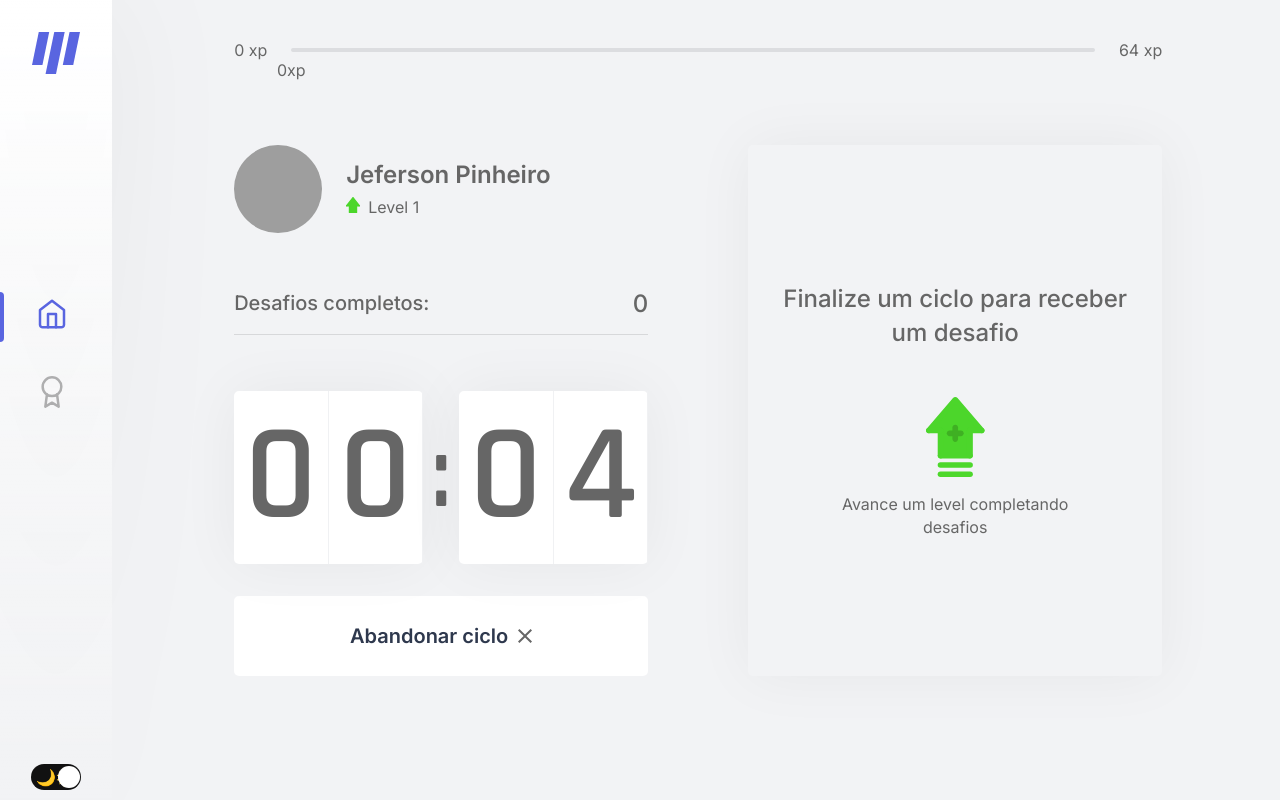
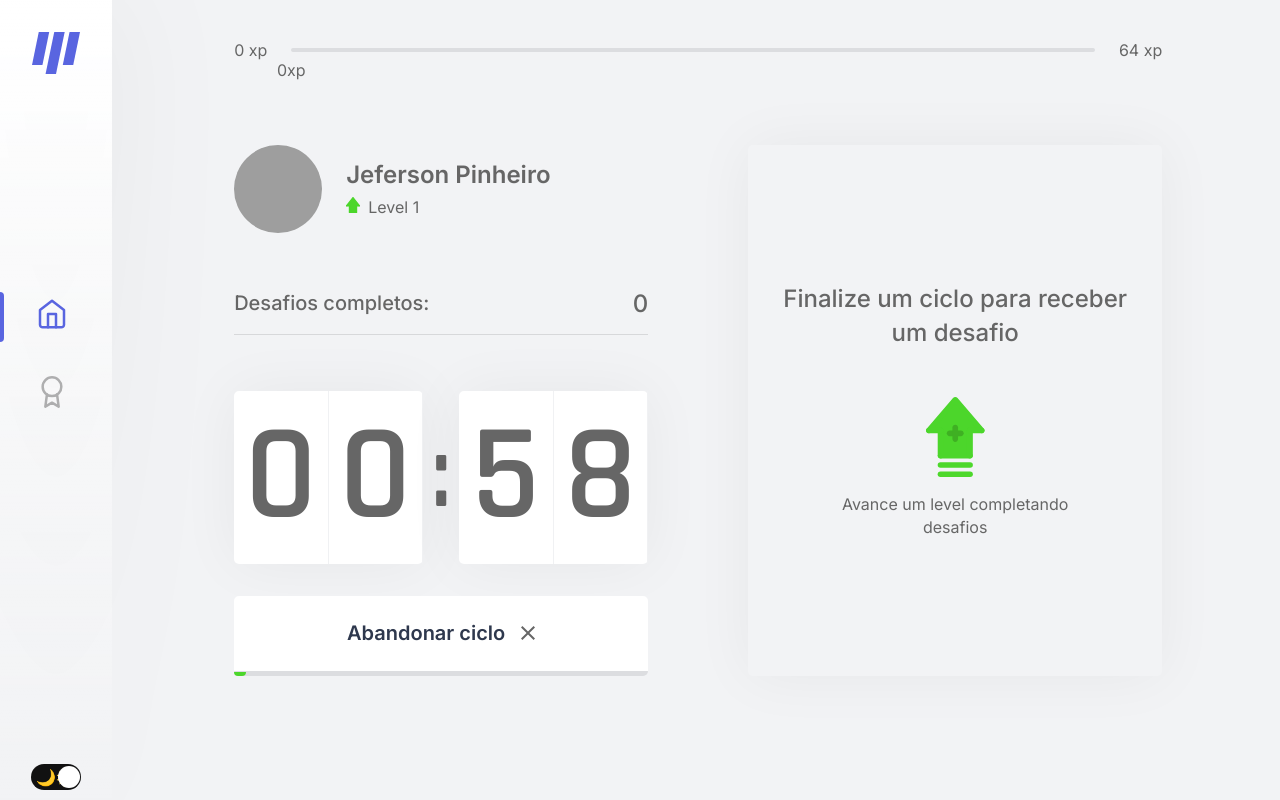
Before and after one commit to ojeffpinheiro01/move-it, a Next.js app: page / in a window 1280 px wide. Both pictures are taken after a click on the button "Iniciar ciclo". Built offline with nearby package versions, Linux system fonts and the light colour scheme; grey boxes are pictures that could not be loaded.

Commit message:
animação no bota~o de abandonar ciclo

```diff
--- a/src/components/Countdown.tsx
+++ b/src/components/Countdown.tsx
@@ -10,12 +10,12 @@ export function Countdown() {
         hasFinished,
         isActive,
         startCountdown,
-        resetCountdown
+        resetCountdown,
+        percentTime
     } = useContext(CountdownContext)
 
     const [minuteLeft, minuteRight] = String(minutes).padStart(2, '0').split('');
     const [secondLeft, secondRight] = String(seconds).padStart(2, '0').split('');
-
 
     return (
         <div>
@@ -43,6 +43,7 @@ export function Countdown() {
                                 onClick={resetCountdown}>
                                 Abandonar ciclo
                                 <img src='/icons/cancel.svg' alt="abandonar" className={styles.icon} />
+                                <span className={styles.loading} style={{ width: `${percentTime}%` }} ></span>
                             </button>
                         ) : <button type='button'
                             className={styles.countdownButton}
--- a/src/contexts/CountdownContext.tsx
+++ b/src/contexts/CountdownContext.tsx
@@ -1,29 +1,36 @@
 import { createContext, ReactNode, useContext, useEffect, useState } from "react";
 import { ChallengesContext } from "./ChallengesContext";
 
-interface CountdownProviderProps {
-    children: ReactNode
-  }
+let countdownTimeout: NodeJS.Timeout;
 
 interface CountdownContextData {
+    isActive: boolean,
+    hasFinished: boolean,
     minutes: number,
     seconds: number,
-    hasFinished: boolean,
-    isActive: boolean,
+    percentTime: number,
     startCountdown: () => void,
     resetCountdown: () => void,
 }
 
+interface CountdownProviderProps {
+    children: ReactNode
+}
+
 export const CountdownContext = createContext({} as CountdownContextData)
 
-let countdownTimeout: NodeJS.Timeout;
+export function CountdownProvider({ children }: CountdownProviderProps) {
+    const { startNewChallenge } = useContext(ChallengesContext)
 
-export function CountdownProvider({ children }: CountdownProviderProps){
-    const { startNewChallenge } = useContext(ChallengesContext)
-    const [time, setTime] = useState(0.1 * 60);
+    const timeInMinutes = 1
+
+
+    const [time, setTime] = useState(timeInMinutes * 60);
     const [isActive, setIsActive] = useState(false);
     const [hasFinished, setHasFinished] = useState(false);
 
+    // let percentTime = Math.floor((time * 100) / (timeInMinutes * 60))
+    let percentTime = Math.floor(100+((time/(timeInMinutes * 60)*(-100))))
 
     const minutes = Math.floor(time / 60);
     const seconds = time % 60;
@@ -33,13 +40,13 @@ export function CountdownProvider({ children }: CountdownProviderProps){
     }
     function resetCountdown() {
         clearTimeout(countdownTimeout)
-        setIsActive(false);
-        setTime(0.1 * 60)
+        setIsActive(false)
         setHasFinished(false)
+        setTime(timeInMinutes * 60)
     }
 
     useEffect(() => {
-        if (isActive && time > 0) {
+        if(isActive && time > 0) {
             countdownTimeout = setTimeout(() => {
                 setTime(time - 1);
             }, 1000);
@@ -50,16 +57,16 @@ export function CountdownProvider({ children }: CountdownProviderProps){
         }
     }, [isActive, time]);
 
-
     return (
         <CountdownContext.Provider value={{
+            isActive,
+            hasFinished,
             minutes,
             seconds,
-            hasFinished,
-            isActive,
             startCountdown,
-            resetCountdown
-         }} >
+            resetCountdown,
+            percentTime,
+        }}>
             {children}
         </CountdownContext.Provider>
     )
--- a/src/styles/components/Countdown.module.css
+++ b/src/styles/components/Countdown.module.css
@@ -55,28 +55,44 @@
   font-size: 1.25rem;
   font-weight: 600;
 
-  transition: background-color 0.2s;
+  transition: .25s background ease-in;
+}
+
+button .icon {
+  margin-left: 1rem;
 }
 
 .countdownButton:not(:disabled):hover {
   background: var(--blue-secondary);
 }
 
-.countdownButton:disabled {
-  background: var(--background-secondary);
-  color: var(--text-default);
-  cursor: not-allowed;
-  border-bottom: 5px solid var(--green);
-}
 .countdownButtonActive {
   background: var(--background-secondary);
   color: var(--titles);
+  border-radius: 5px;
+  border-bottom: 5px solid var(--line);
+  position: relative;
 }
 .countdownButtonActive:not(:disabled):hover {
   background: var(--red);
   color: var(--background-secondary);
 }
 
-button .icon{
-  margin-left: 10px;
+.countdownButton span {
+  width: 100%;
+  height: 4px;
+  position: absolute;
+  bottom: -5px;
+  left: 0;
+  border-radius: 0 0 5px 5px;
+  background: var(--green);
+  transition: 1s all ease-in-out;
 }
+
+.countdownButton:disabled {
+  background: var(--background-secondary);
+  color: var(--text-default);
+  cursor: not-allowed;
+  border-bottom: 5px solid var(--green) !important;
+  cursor: not-allowed;
+}
```
